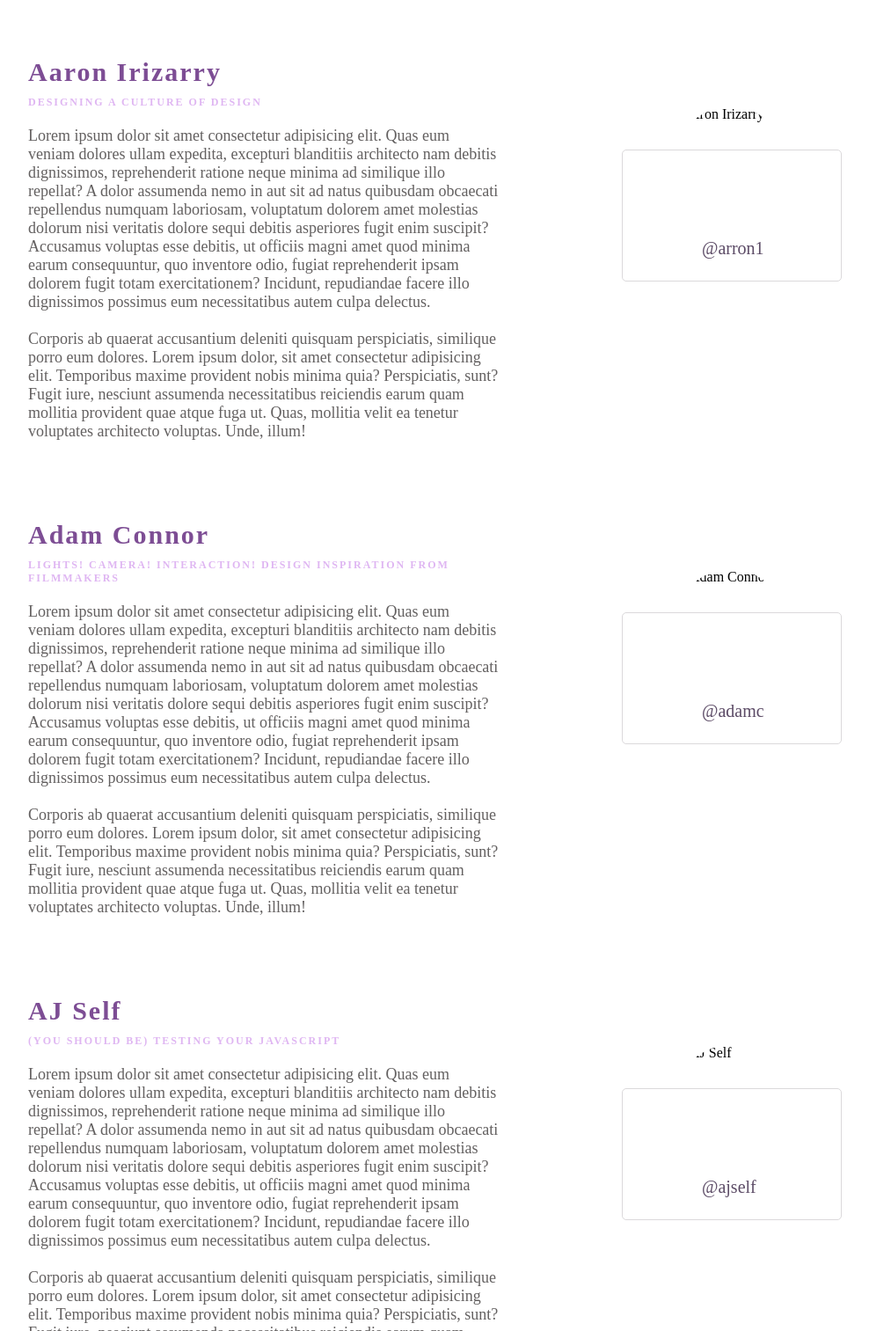
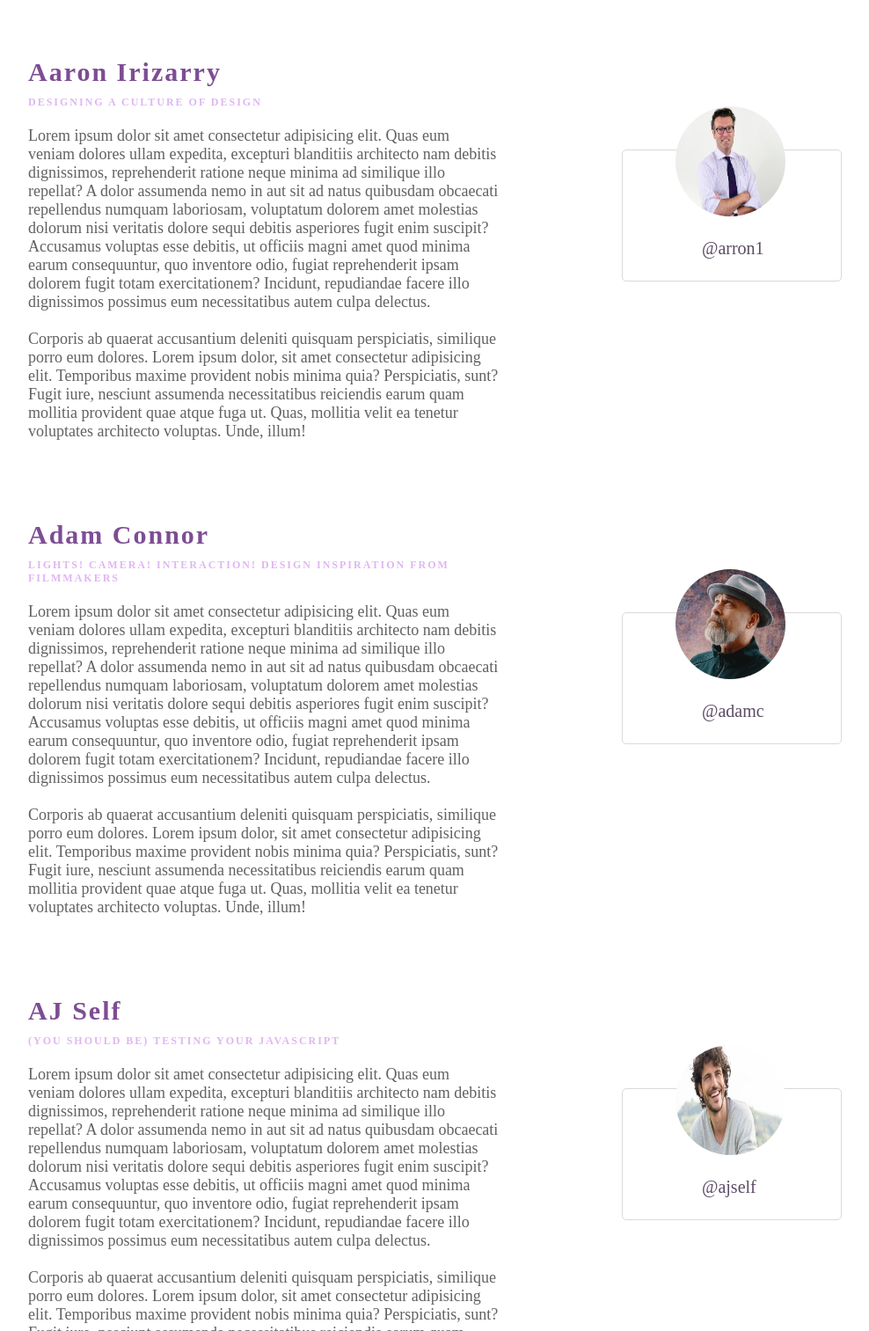
Before and after one commit to jaanvinambiar/Style-Conference, a plain HTML site: page speakers.html in a window 1280 px wide. Shown: the part 440-1953 px from the top of the page at 88% size, without its empty margins (178-1166 px from the left). Drawn offline with Linux system fonts and the light colour scheme.

Commit message:
Update speakers.html

```diff
--- a/speakers.html
+++ b/speakers.html
@@ -45,7 +45,7 @@
                 </p>
             </div>
             <div class="image">
-                <img src="./images/i3.jpg" alt="Aron Irizarry">
+                <img src="https://raw.githubusercontent.com/jaanvinambiar/Style-Conference/main/i3.jpg" alt="Aron Irizarry">
                 <p>@arron1</p>
             </div>
         </div>
@@ -61,7 +61,7 @@
                 </p>
             </div>
             <div class="image">
-                <img src="./images/img-1.jpg" alt="Adam Connor">
+                <img src="https://raw.githubusercontent.com/jaanvinambiar/Style-Conference/main/img-1.jpg" alt="Adam Connor">
                 <p>@adamc</p>
             </div>
         </div>
@@ -77,7 +77,7 @@
                 </p>
             </div>
             <div class="image">
-                <img src="./images/i2.jpg" alt="AJ Self">
+                <img src="https://raw.githubusercontent.com/jaanvinambiar/Style-Conference/main/i2.jpg" alt="AJ Self">
                 <p>@ajself</p>
             </div>
         </div>
```
